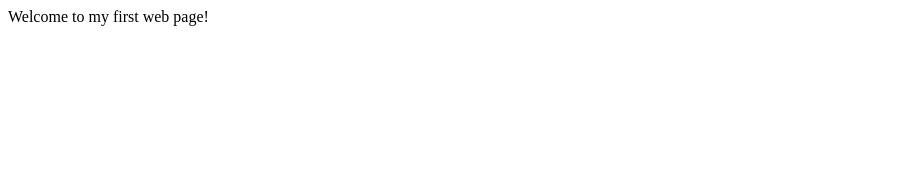
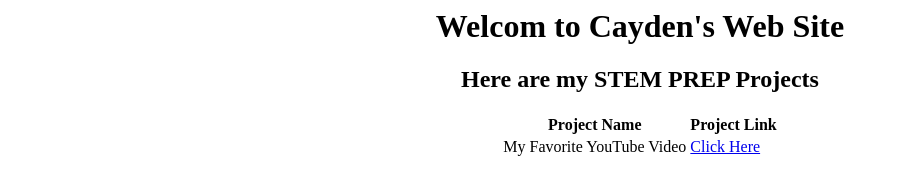
Before and after one commit to Mrcheeseman2/Mrcheeseman2.github.io, a plain HTML site: page index.html in a window 1280 px wide. Shown: the whole page, without its empty margins (0-898 px from the left). Drawn offline with Linux system fonts and the light colour scheme.

Commit message:
Update index.html

```diff
--- a/index.html
+++ b/index.html
@@ -4,6 +4,23 @@
   </head>
 
   <body>
-    <p>Welcome to my first web page!</p>
+    <center>
+      <h1>Welcom to Cayden's Web Site</h1>
+      <h2>Here are my STEM PREP Projects</h2>
+      <table>
+        <tr>
+          <th>Project Name</th>
+          <th>Project Link</th>
+        </tr>
+        <tr>
+          <td>My Favorite YouTube Video</td>
+          <td>
+           <a href="youtube.html">
+             <p>Click Here</p>
+           </a>
+          </td>
+        </tr>
+      </table>
+    </center>
   </body>
 </html>
```
